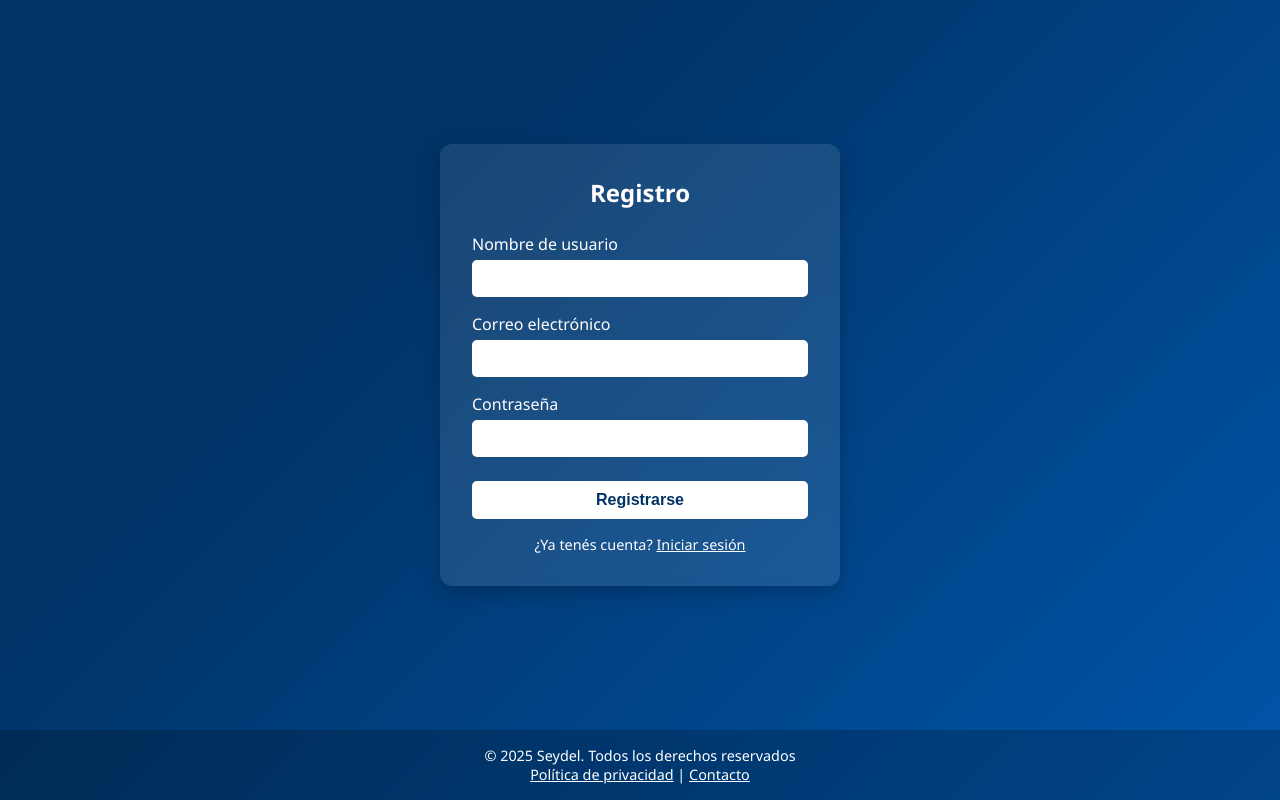
After one commit to AlvaroPersichini/GestorPiezas, a Flask app: page /registro in a window 1280 px wide. The commit adds this page. Run offline with Flask 3, Linux system fonts and the light colour scheme.

Commit message:
Hasta aca con sqlAlchemy

```diff
--- a/app.py
+++ b/app.py
@@ -1,8 +1,12 @@
 from flask import Flask, render_template, request, redirect, url_for, session, flash
 from flask_sqlalchemy import SQLAlchemy
+from dotenv import load_dotenv
+import os
+
+KEY= os.getenv('KEY')
 
 app = Flask(__name__)
-app.secret_key = "tu_clave_secreta_aqui"  # Necesaria para sesiones
+app.secret_key = KEY  # Necesaria para sesiones
 app.config['SQLALCHEMY_DATABASE_URI'] = 'sqlite:///piezas.db'
 app.config['SQLALCHEMY_TRACK_MODIFICATIONS'] = False
 db = SQLAlchemy(app)
@@ -21,7 +25,7 @@ class Usuario(db.Model):
     id = db.Column(db.Integer, primary_key=True)
     username = db.Column(db.String(50), unique=True, nullable=False)
     email = db.Column(db.String(120), unique=True, nullable=False)
-    password = db.Column(db.String(120), nullable=False)  # En producción usar hash!
+    password = db.Column(db.String(120), nullable=False)
 
 with app.app_context():
     db.create_all()
@@ -56,6 +60,28 @@ def login():
             flash("Credenciales inválidas", "error")
 
     return render_template("login.html")
+
+@app.route("/registro", methods=["GET", "POST"])
+def registro():
+    if request.method == "POST":
+        username = request.form.get("username")
+        email = request.form.get("email")
+        password = request.form.get("password")
+
+        # Verifica si ya existe el usuario
+        existente = Usuario.query.filter((Usuario.username == username) | (Usuario.email == email)).first()
+        if existente:
+            flash("El nombre de usuario o email ya están registrados", "error")
+            return redirect(url_for("registro"))
+
+        nuevo_usuario = Usuario(username=username, email=email, password=password)
+        db.session.add(nuevo_usuario)
+        db.session.commit()
+        flash("Registro exitoso, ahora puedes iniciar sesión", "success")
+        return redirect(url_for("login"))
+
+    return render_template("registro.html")
+
 
 # Ruta Logout
 @app.route("/logout")
--- /dev/null
+++ b/static/css/registro.css
@@ -0,0 +1,132 @@
+/* Reset */
+* {
+    margin: 0;
+    padding: 0;
+    box-sizing: border-box;
+}
+
+body {
+    font-family: 'Segoe UI', Tahoma, Geneva, Verdana, sans-serif;
+    background: linear-gradient(135deg, #003366 30%, #0055aa 100%);
+    color: white;
+    display: flex;
+    flex-direction: column;
+    min-height: 100vh;
+}
+
+/* Contenido centrado */
+.contenido-principal {
+    flex: 1;
+    display: flex;
+    justify-content: center;
+    align-items: center;
+    padding: 2rem;
+}
+
+/* Contenedor general */
+.contenedor {
+    text-align: center;
+    max-width: 400px;
+    width: 100%;
+}
+
+/* Caja de registro */
+.registro-container {
+    background-color: rgba(255, 255, 255, 0.1);
+    padding: 2rem;
+    border-radius: 12px;
+    backdrop-filter: blur(5px);
+    box-shadow: 0 8px 20px rgba(0, 0, 0, 0.2);
+    text-align: left;
+}
+
+.registro-container h2 {
+    text-align: center;
+    margin-bottom: 1.5rem;
+    color: #ffffff;
+}
+
+label {
+    display: block;
+    margin-top: 1rem;
+    font-weight: 500;
+}
+
+input[type="text"],
+input[type="email"],
+input[type="password"] {
+    width: 100%;
+    padding: 0.6rem;
+    border: none;
+    border-radius: 5px;
+    margin-top: 0.3rem;
+    font-size: 1rem;
+}
+
+button {
+    width: 100%;
+    margin-top: 1.5rem;
+    padding: 0.6rem;
+    background-color: #ffffff;
+    color: #003366;
+    border: none;
+    border-radius: 5px;
+    font-weight: bold;
+    cursor: pointer;
+    font-size: 1rem;
+    transition: background-color 0.3s ease;
+}
+
+button:hover {
+    background-color: #e1e1e1;
+}
+
+/* Enlace al login */
+.login-link {
+    margin-top: 1rem;
+    text-align: center;
+    font-size: 0.9rem;
+}
+
+.login-link a {
+    color: #ffffff;
+    text-decoration: underline;
+}
+
+.login-link a:hover {
+    color: #ffcc00;
+}
+
+/* Flash messages */
+ul.mensajes {
+    list-style: none;
+    padding: 0;
+    margin-bottom: 1rem;
+    text-align: center;
+}
+
+ul.mensajes li.success {
+    color: #4CAF50;
+}
+
+ul.mensajes li.error {
+    color: #ff4d4d;
+}
+
+/* Footer */
+footer {
+    text-align: center;
+    font-size: 0.9rem;
+    padding: 1rem;
+    background-color: rgba(0, 0, 0, 0.2);
+    color: #ffffff;
+}
+
+footer a {
+    color: #ffffff;
+    text-decoration: underline;
+}
+
+footer a:hover {
+    color: #ffcc00;
+}
--- a/templates/login.html
+++ b/templates/login.html
@@ -59,7 +59,8 @@
 
                     <button type="submit">Entrar</button>
 
-                    <p class="registro-link"> <a href="#">Create an account</a></p>
+                   <p class="registro-link"> <a href="{{ url_for('registro') }}">Create an account</a></p>
+
 
                 </form>
             </div>
--- a/templates/portal.html
+++ b/templates/portal.html
@@ -9,11 +9,15 @@
 <body>
 
   <header>
+
     <h1>Centro de Gestión de Piezas</h1>
     <p>Inventario y documentación técnica de componentes - SEYDEL</p>
+
     <div class="user-info">
-      Usuario: <strong>alvaro.p</strong> | <a href="#">Cerrar sesión</a>
+
+       Usuario: <strong>{{ usuario }}</strong> | <a href="{{ url_for('logout') }}">Cerrar sesión</a>
     </div>
+
   </header>
 
   <div class="container">
--- /dev/null
+++ b/templates/registro.html
@@ -0,0 +1,54 @@
+<!DOCTYPE html>
+<html lang="es">
+
+<head>
+    <meta charset="UTF-8">
+    <meta name="viewport" content="width=device-width, initial-scale=1.0">
+    <title>Seydel - Registro</title>
+    <link rel="stylesheet" href="{{ url_for('static', filename='css/registro.css') }}">
+</head>
+
+<body>
+    {% with messages = get_flashed_messages(with_categories=true) %}
+    {% if messages %}
+    <ul class="mensajes">
+        {% for category, message in messages %}
+        <li class="{{ category }}">{{ message }}</li>
+        {% endfor %}
+    </ul>
+    {% endif %}
+    {% endwith %}
+
+    <div class="contenido-principal">
+        <div class="contenedor">
+            <div class="registro-container">
+                <h2>Registro</h2>
+                <form method="POST" action="{{ url_for('registro') }}">
+
+                    <label for="username">Nombre de usuario</label>
+                    <input type="text" id="username" name="username" required>
+
+                    <label for="email">Correo electrónico</label>
+                    <input type="email" id="email" name="email" required>
+
+                    <label for="password">Contraseña</label>
+                    <input type="password" id="password" name="password" required>
+
+                    <button type="submit">Registrarse</button>
+
+                    <p class="login-link">
+                        ¿Ya tenés cuenta?
+                        <a href="{{ url_for('login') }}">Iniciar sesión</a>
+                    </p>
+                </form>
+            </div>
+        </div>
+    </div>
+
+    <footer>
+        <p>&copy; 2025 Seydel. Todos los derechos reservados</p>
+        <p><a href="#">Política de privacidad</a> | <a href="#">Contacto</a></p>
+    </footer>
+</body>
+
+</html>
```
Also changed, not shown: instance/piezas.db, 1 other file.
